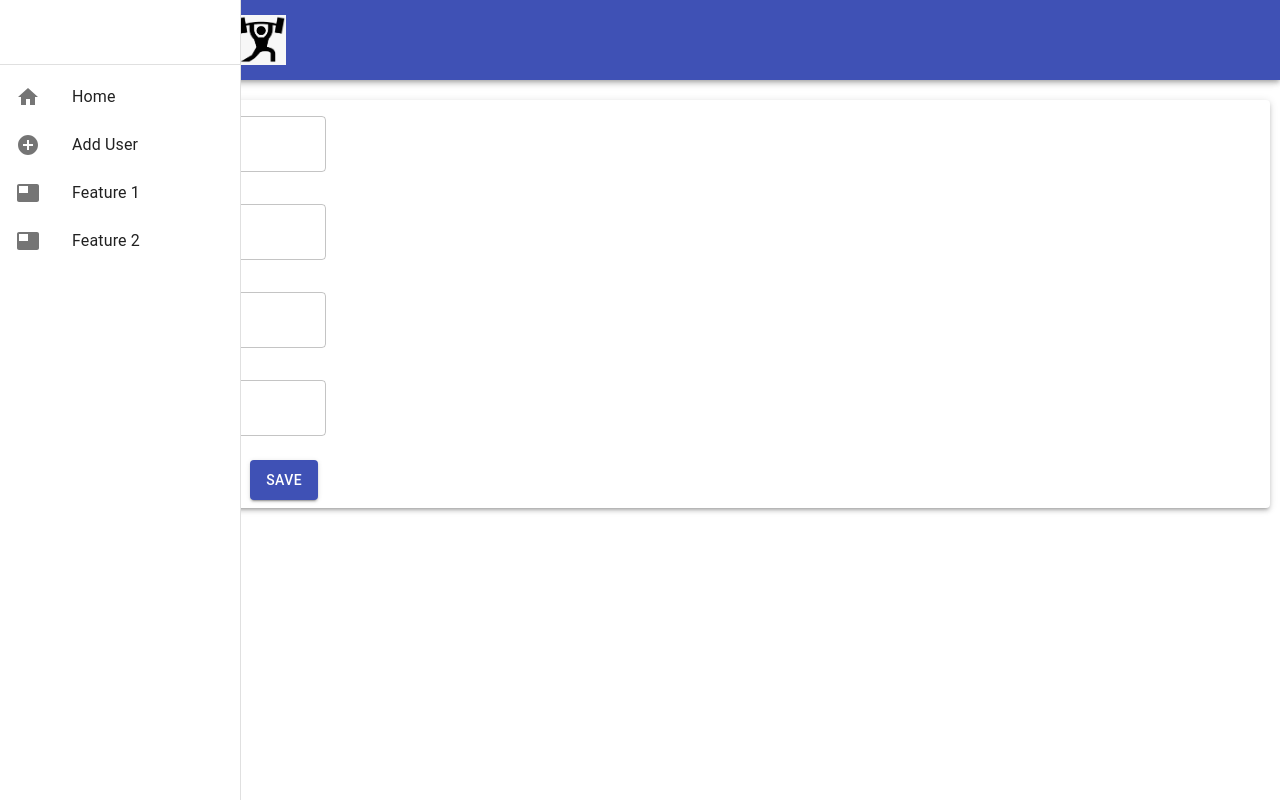
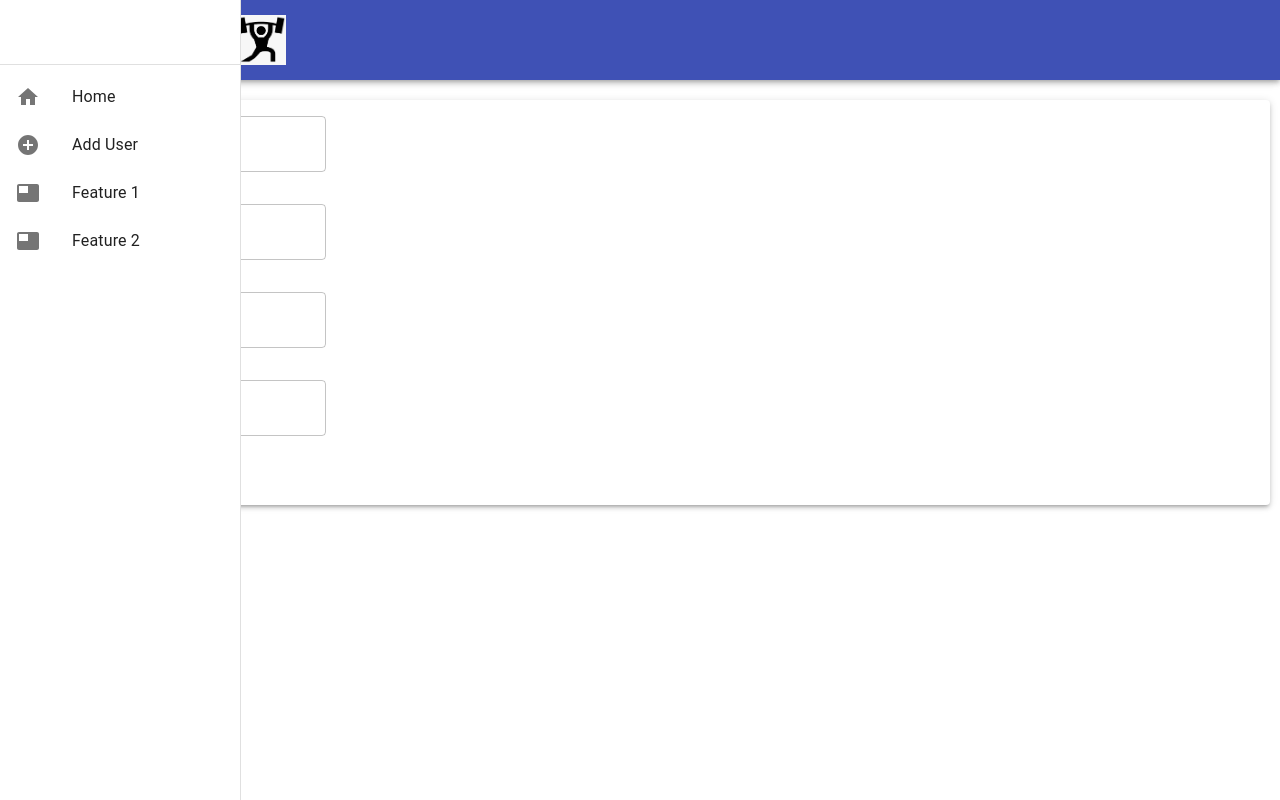
Before and after one commit to ankitt8/bolt_gym_frontend, a React (Create React App) app: page /add_user in a window 1280 px wide. Built offline with nearby package versions, Linux system fonts and the light colour scheme.

Commit message:
returning the add form to original state

```diff
--- a/src/components/AddUser.jsx
+++ b/src/components/AddUser.jsx
@@ -10,29 +10,23 @@
   root: {
     '& > *': {
       margin: theme.spacing(1),
-      // width: '25ch',
-      // margin: '0px',
-      marginRight: '0px',
+      width: '25ch',
     },
     display: 'flex',
     flexDirection: 'column',
   },
   paper: {
-    margin: '0px 10px 0px 10px',
+    margin: '80px 10px 0px 10px',
   },
   textField: {
     '& .MuiTextField-root': {
       margin: theme.spacing(1),
       width: '300px',
-      marginRight: '0px',
     },
   },
   button: {
     width: '300px',
-    height: '40px',
     marginRight: '200px',
-    display: 'flex',
-    justifyContent: 'flex-end',
   },
 }));
 export default function AddUserForm({ addUser }) {
```
